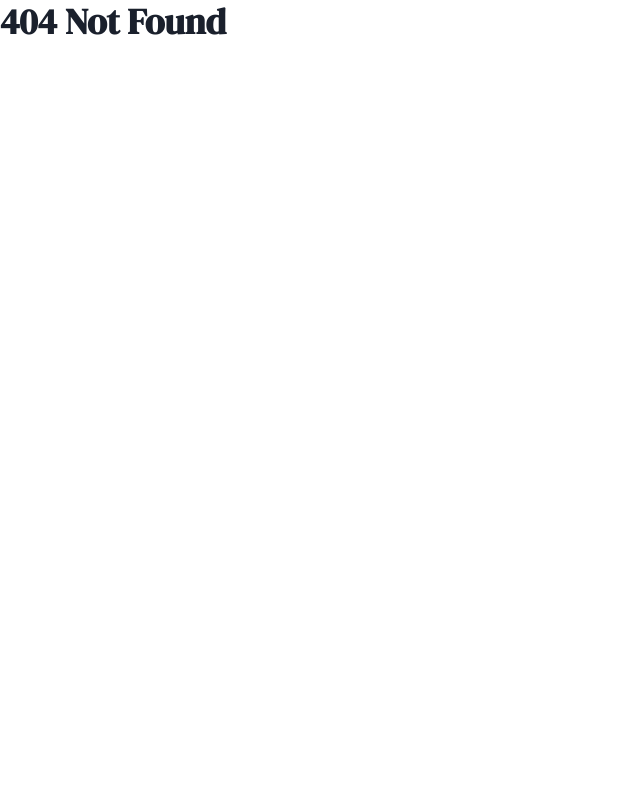
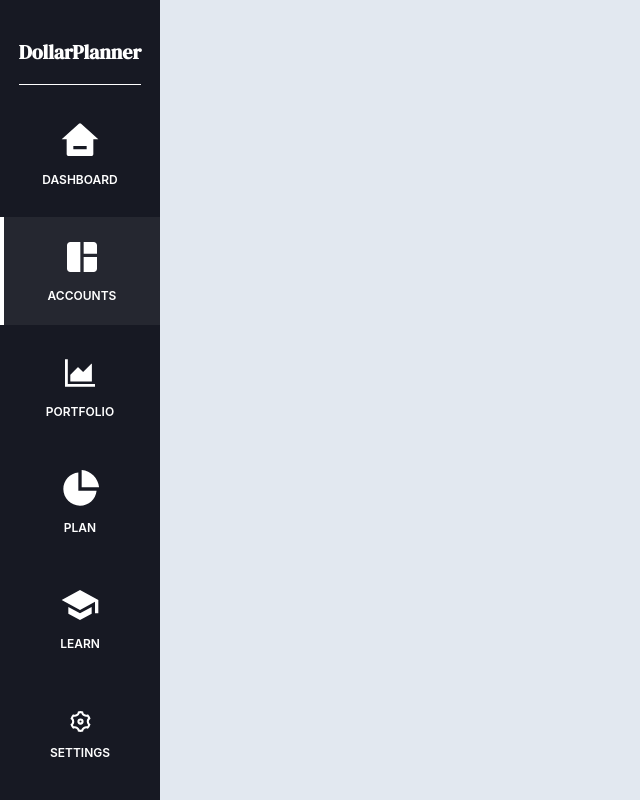
Before and after one commit to project-orbital/frontend, a React (Create React App) app: page /accounts in a window 1280 px wide. Before the commit this address had no page. Shown: the whole page, without its empty margins (0-640 px from the left). Built offline with nearby package versions, Linux system fonts and the light colour scheme.

Commit message:
Create accounts page

```diff
--- a/src/index.js
+++ b/src/index.js
@@ -9,6 +9,7 @@ import Dashboard from "./routes/Dashboard";
 import store from "./states/store";
 import {Provider} from "react-redux";
 import '@fontsource/dm-serif-display/400.css'
+import Accounts from "./routes/Accounts";
 
 const theme = extendTheme({
     fonts: {
@@ -26,6 +27,7 @@ const element = <StrictMode>
                     <Route path="sign-up" element={<SignUp/>}/>
                     <Route path="sign-in" element={<SignIn/>}/>
                     <Route path="dashboard" element={<Dashboard/>}/>
+                    <Route path="accounts" element={<Accounts/>}/>
                     <Route path="*" element={<Heading>404 Not Found</Heading>}/>
                 </Routes>
             </BrowserRouter>
--- /dev/null
+++ b/src/routes/Accounts.js
@@ -0,0 +1,8 @@
+import {HStack} from "@chakra-ui/react";
+import Sidebar from "../components/sidebar/Sidebar";
+
+export default function Accounts() {
+    return <HStack w='100%' minH='100vh' align='start' spacing='0' overflow='hidden' float='left' bg='gray.200'>
+        <Sidebar selected='accounts'/>
+    </HStack>
+}
```
